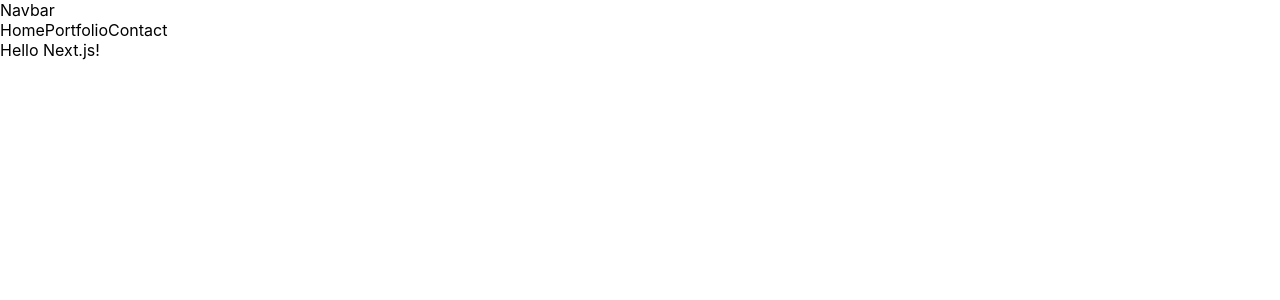
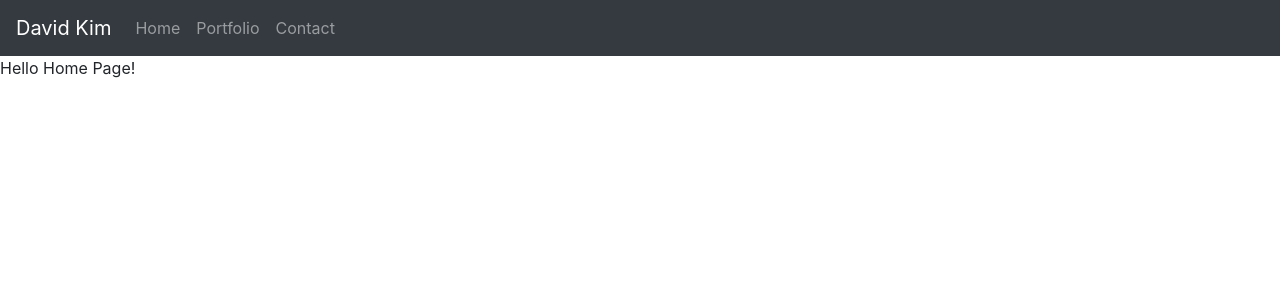
Before and after one commit to davidhk21/my-portfolio, a Next.js app: page / in a window 1280 px wide. Shown: the top 300 px of the page. Built offline with nearby package versions, Linux system fonts and the light colour scheme.

Commit message:
fixed bootstrap import

```diff
--- a/components/navbar.js
+++ b/components/navbar.js
@@ -5,7 +5,7 @@ import { Navbar, Nav } from 'react-bootstrap';
 export default function NavBar() {
   return (
     <Navbar bg="dark" variant="dark">
-      <Navbar.Brand href="/">Navbar</Navbar.Brand>
+      <Navbar.Brand href="/">David Kim</Navbar.Brand>
       <Nav className="mr-auto">
         <Link href="/" passHref>
           <Nav.Link>Home</Nav.Link>
--- a/package.json
+++ b/package.json
@@ -8,7 +8,7 @@
     "start": "next start"
   },
   "dependencies": {
-    "boostrap": "^2.0.0",
+    "bootstrap": "^4.6.0",
     "next": "10.0.6",
     "react": "17.0.1",
     "react-bootstrap": "^1.4.3",
--- a/pages/_app.js
+++ b/pages/_app.js
@@ -1,6 +1,7 @@
 import React from 'react';
 import NavBar from '../components/navbar';
 import '../styles/globals.css';
+import 'bootstrap/dist/css/bootstrap.min.css';
 
 function MyApp({ Component, pageProps }) {
   return (
--- a/pages/index.js
+++ b/pages/index.js
@@ -13,11 +13,11 @@ export default function Home() {
 
       <main>
         <div>
-          Hello Next.js!
+          Hello Home Page!
         </div>
 
       </main>
 
     </div>
-  )
+  );
 }
```
Also changed, not shown: 1 other file (tests, documents, lock files or other folders).
